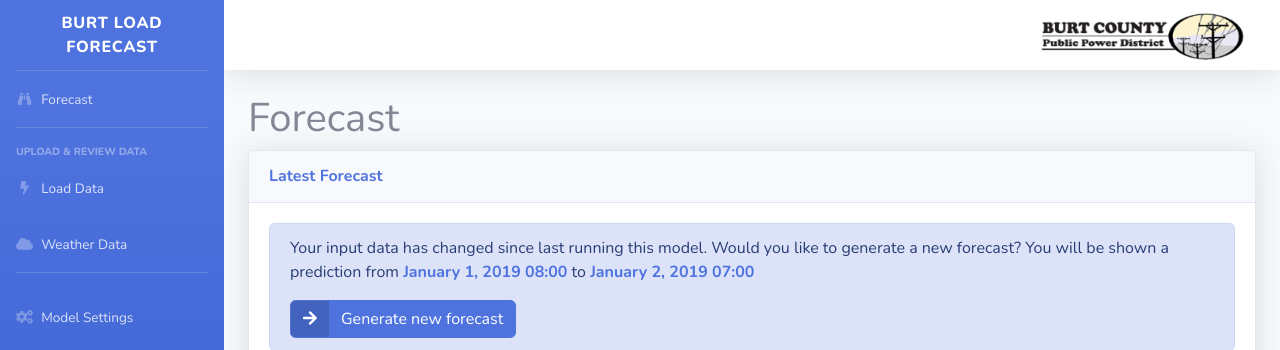
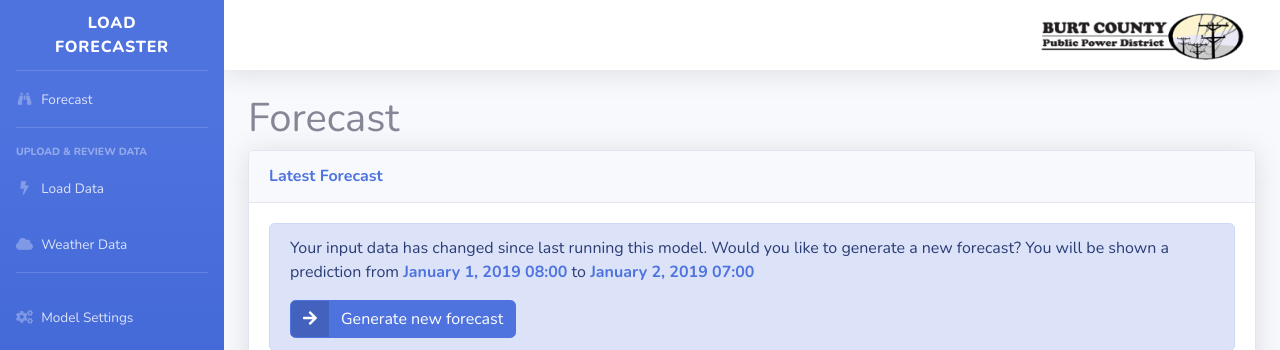
Before and after one commit to dpinney/coopforecast, a Flask app: page /forecast in a window 1280 px wide. Shown: the top 350 px of the page. Run offline with Flask 2, Linux system fonts and the light colour scheme; some libraries are stand-ins or nearby versions.

Commit message:
Update sidebar name

```diff
--- a/forecast_app/templates/sidebar.html
+++ b/forecast_app/templates/sidebar.html
@@ -3,7 +3,7 @@
 
   <!-- Sidebar - Brand -->
   <a class="sidebar-brand d-flex align-items-center justify-content-center" href="forecast">
-    <div class="sidebar-brand-text mx-3">BURT Load Forecast</div>
+    <div class="sidebar-brand-text mx-3">Load Forecaster</div>
   </a>
 
   <!-- Divider -->
```
